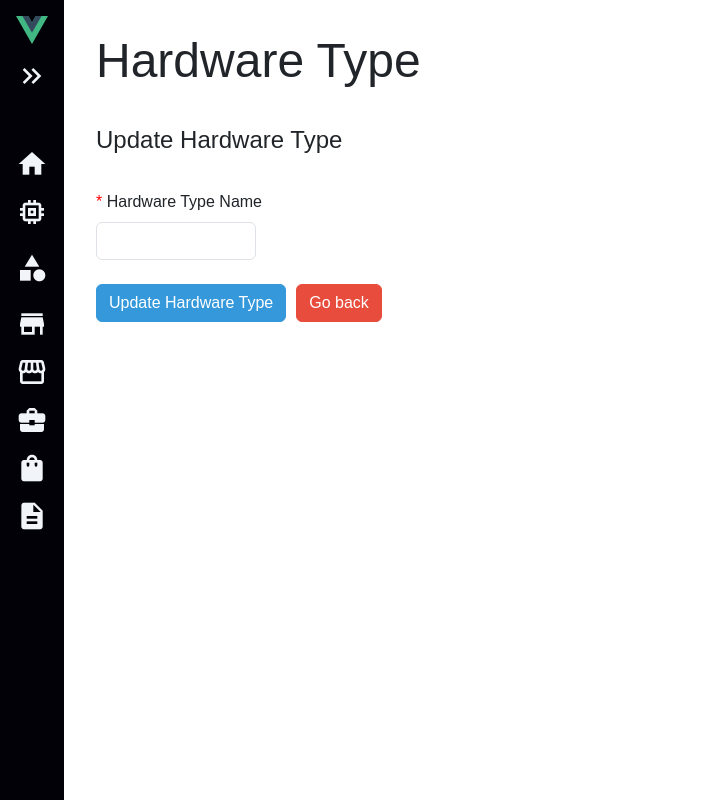
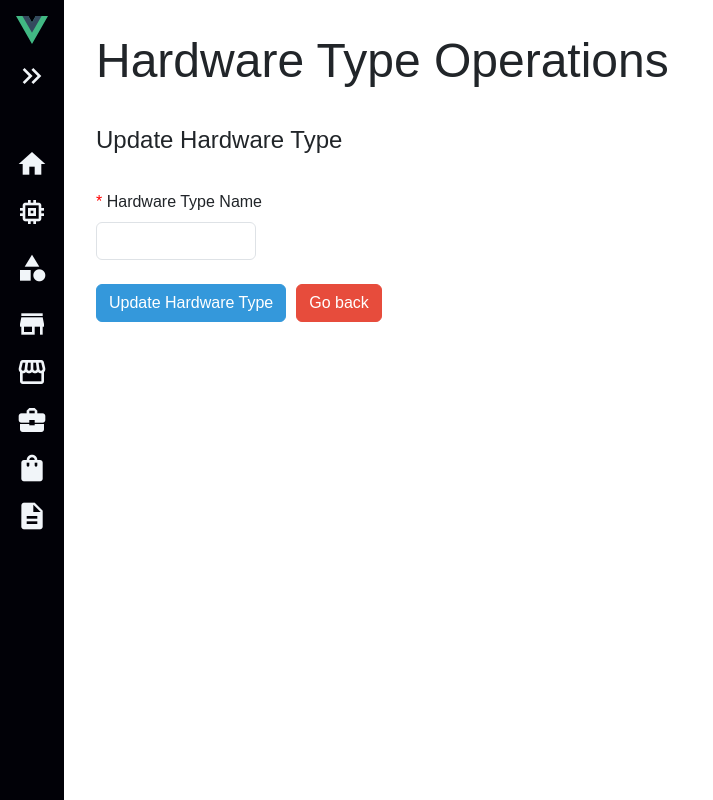
Before and after one commit to jhui98/CIS-4375-Group-6, a Vue app in the folder Frontend/: page /updatehardwaretype/1 in a window 1280 px wide. Shown: the whole page, without its empty margins (0-713 px from the left). Built offline with nearby package versions, Linux system fonts and the light colour scheme; no server answers.

Commit message:
Formatting Changes

```diff
--- a/Frontend/src/views/HardwareType.vue
+++ b/Frontend/src/views/HardwareType.vue
@@ -93,7 +93,7 @@ export default {
 
 <template>
     <main class="HardwareType-page">
-        <h1>Hardware Type</h1>
+        <h1>Hardware Type Operations</h1>
         <br>
         <div>
           <!-- @submit.prevent stops the submit event from reloading the page-->
--- a/Frontend/src/views/updatehtype.vue
+++ b/Frontend/src/views/updatehtype.vue
@@ -89,7 +89,7 @@ export default {
 
 <template>
     <main>
-        <h1>Hardware Type</h1>
+        <h1>Hardware Type Operations</h1>
         <br>
             <div>
             <!-- @submit.prevent stops the submit event from reloading the page-->
```
